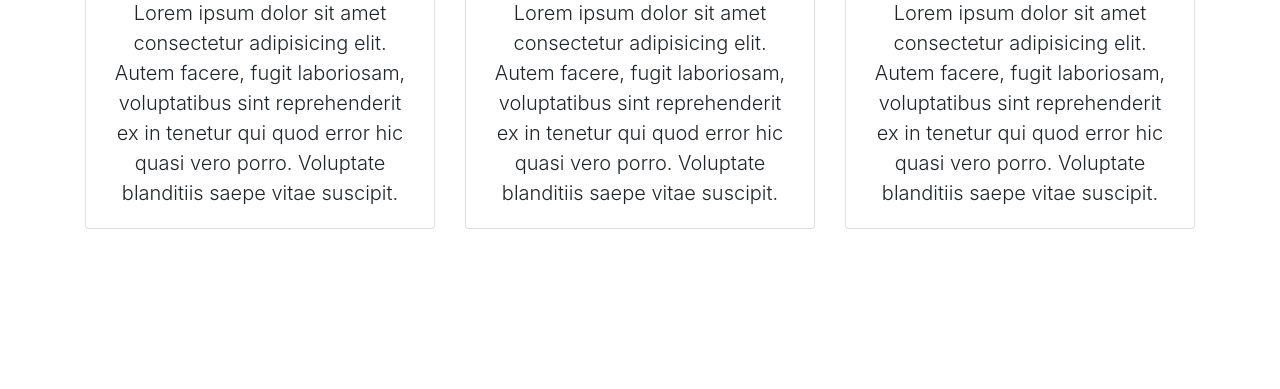
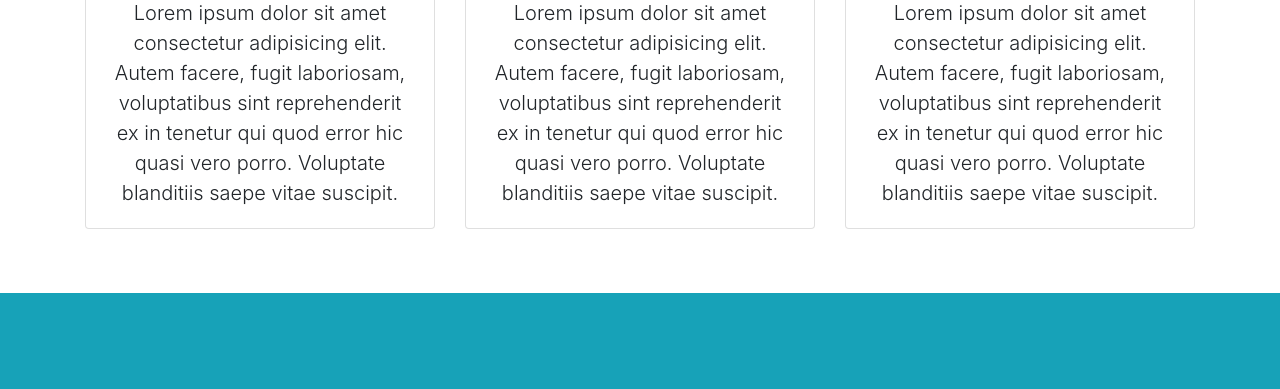
Before and after one commit to Ariefsetiawan900/Example-bootsrap, a plain HTML site: page index.html in a window 1280 px wide. Shown: the part 1563-1952 px from the top of the page. Before the commit the page ends 1856 px from the top, so only its background shows below. Drawn offline with Linux system fonts and the light colour scheme.

```diff
--- a/index.html
+++ b/index.html
@@ -185,6 +185,9 @@
 
   </section>
 
+  <!-- Testimoni -->
+  <section id="testimoni" class="bg-info py-5"></section>
+
   <!-- Optional JavaScript -->
   <!-- jQuery first, then Popper.js, then Bootstrap JS -->
   <script src="js/jquery-3.4.1.slim.min.js"></script>
```
